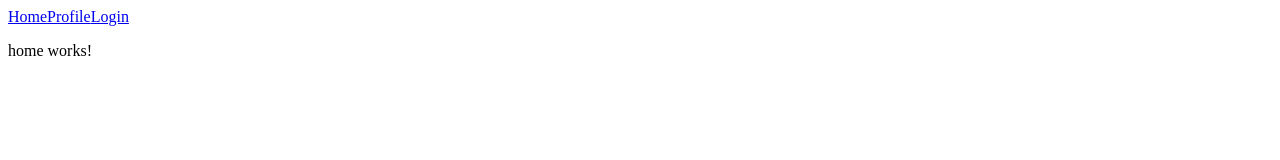
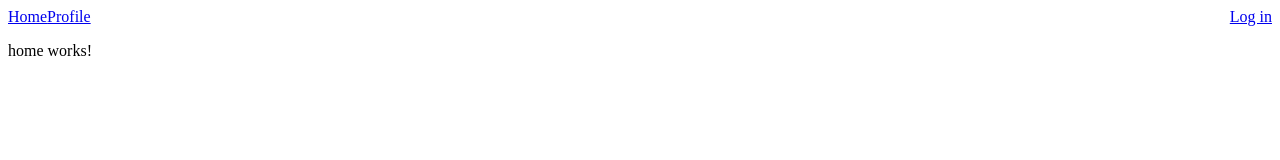
Before and after one commit to tobymurray/login, an Angular app: page / in a window 1280 px wide. Shown: the top 160 px of the page. Built offline with nearby package versions, Linux system fonts and the light colour scheme.

Commit message:
Use user service in header component

```diff
--- a/src/app/header/header.component.html
+++ b/src/app/header/header.component.html
@@ -1,5 +1,5 @@
 <nav>
   <a [routerLink]="['/']">Home</a>
   <a [routerLink]="['/profile']">Profile</a>
-  <a [routerLink]="['/login']">Login</a>
+  <a [routerLink]="['/login']" style="float: right;">{{logInText()}}</a>
 </nav>
--- a/src/app/header/header.component.ts
+++ b/src/app/header/header.component.ts
@@ -1,4 +1,6 @@
 import { Component, OnInit } from '@angular/core';
+
+import { UserService } from './../shared/user.service';
 
 @Component({
   selector: 'lgn-header',
@@ -7,9 +9,16 @@ import { Component, OnInit } from '@angular/core';
 })
 export class HeaderComponent implements OnInit {
 
-  constructor() { }
+  constructor(private userService: UserService) { }
 
   ngOnInit() {
   }
 
+  isLoggedIn() {
+    return this.userService.isLoggedIn();
+  }
+
+  logInText() {
+    return this.isLoggedIn() ? "Log out" : "Log in";
+  }
 }
```
